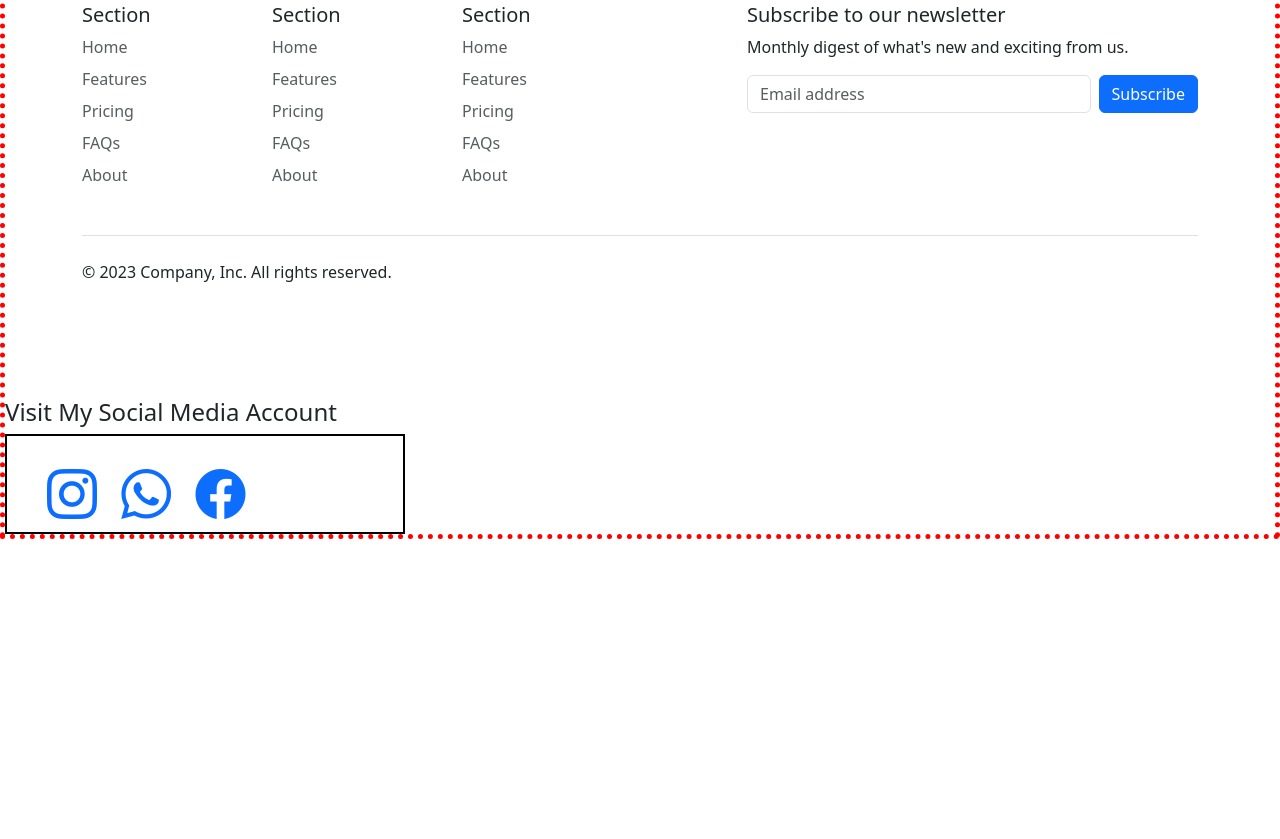
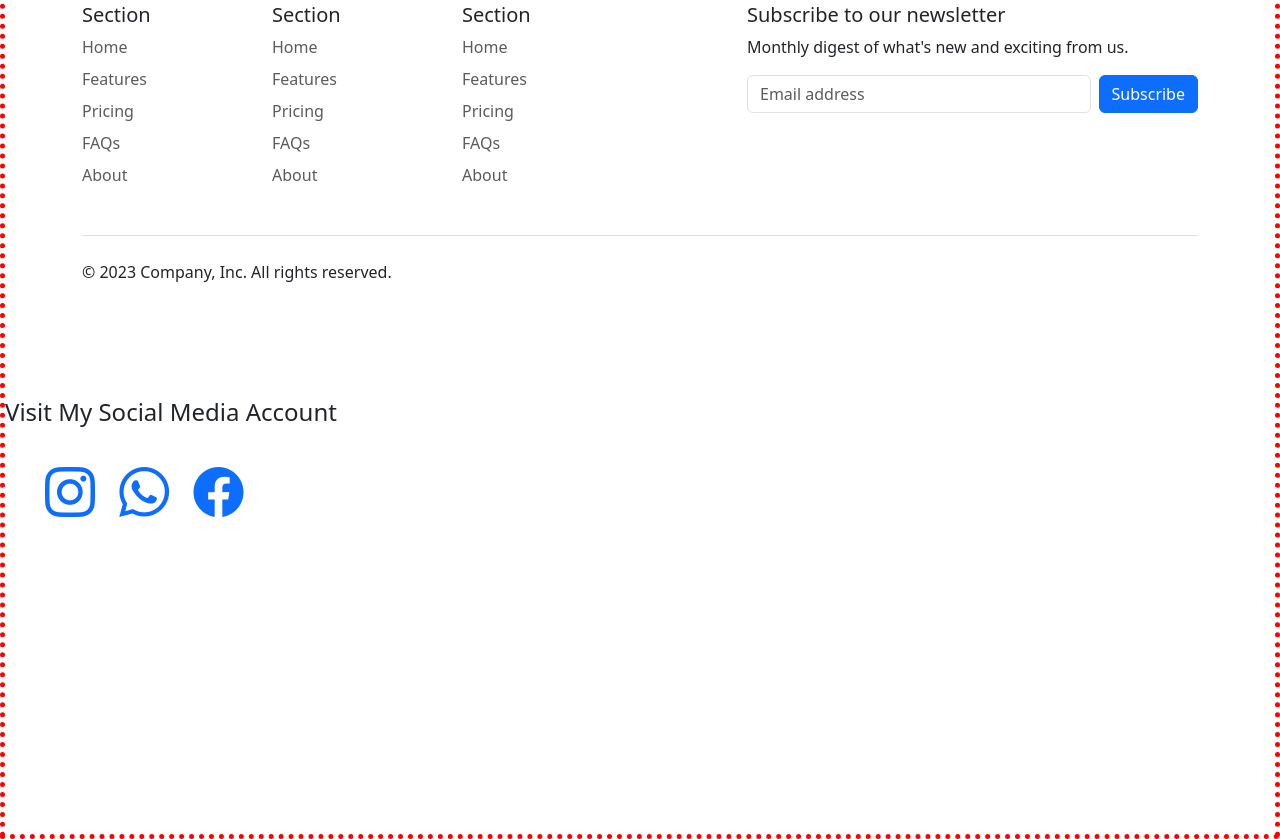
Before and after one commit to vallabhgiri/V-coder.github.io, a plain HTML site: page index.html in a window 1280 px wide. Shown: the part 1323-2162 px from the top of the page. Before the commit the page ends 1862 px from the top, so only its background shows below. Drawn offline with nearby package versions, Linux system fonts and the light colour scheme.

Commit message:
Update index.html

```diff
--- a/index.html
+++ b/index.html
@@ -14,12 +14,12 @@
         crossorigin="anonymous"></script>
     <style>
  .d{
-  height: 100px;
+  height: 400px;
   width: 400px;
   display: flex;
    align-items: center;
    justify-content: center;
-   border: 2px solid black;
+
      display:inline-block;
      padding:20px;
 
```
